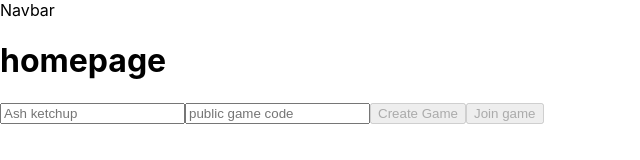
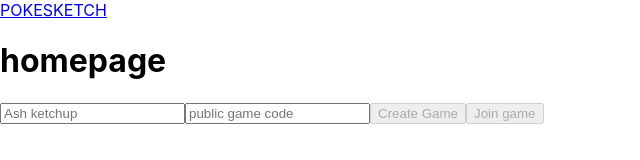
Before and after one commit to myCoalSmells/pokesketch, a React (Create React App) app: page / in a window 1280 px wide. Shown: the top 160 px of the page, without its empty margins (0-640 px from the left). Built offline with nearby package versions, Linux system fonts and the light colour scheme.

Commit message:
install mui icons

```diff
--- a/package.json
+++ b/package.json
@@ -3,6 +3,7 @@
   "version": "0.1.0",
   "private": true,
   "dependencies": {
+    "@mui/icons-material": "^5.11.16",
     "@reduxjs/toolkit": "^1.9.5",
     "@testing-library/jest-dom": "^5.16.5",
     "@testing-library/react": "^13.4.0",
--- a/src/components/Navbar.tsx
+++ b/src/components/Navbar.tsx
@@ -1,7 +1,13 @@
 import React, { FC } from 'react';
+import { Link } from 'react-router-dom';
+
 
 const Navbar: FC = () => {
-  return <div>Navbar</div>;
+  return (
+    <nav>
+      <Link to="/">POKESKETCH</Link>
+    </nav>
+  );
 };
 
 export default Navbar;
```
Also changed, not shown: 1 other file (tests, documents, lock files or other folders).
